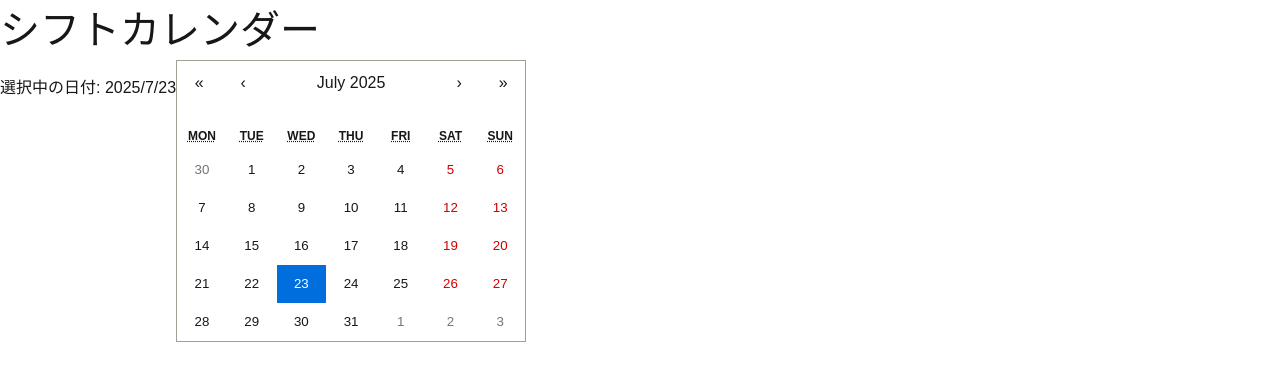
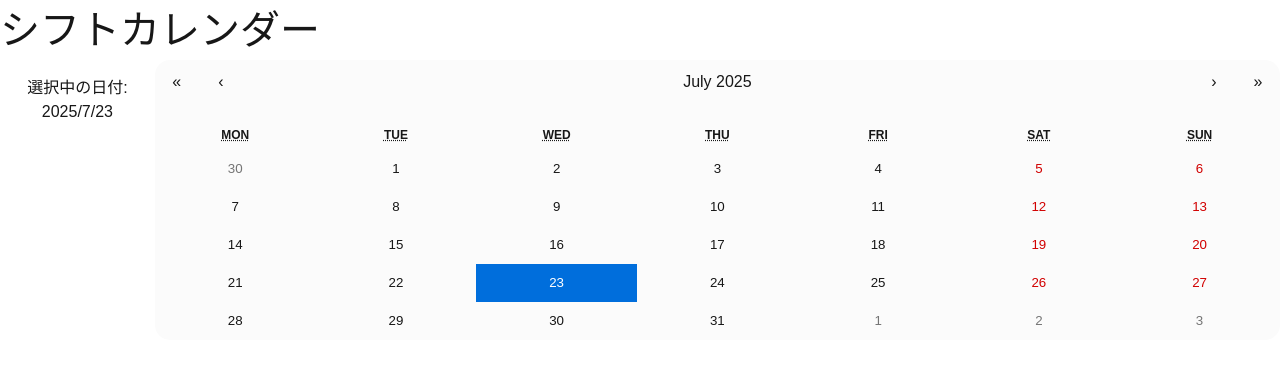
Before and after one commit to ogumakouta/shift-calendar, a Next.js app in the folder frontend/: page /calendar in a window 1280 px wide. Shown: the top 380 px of the page. Built offline with nearby package versions, Linux system fonts and the light colour scheme; sample sign-in values are in the browser's storage.

Commit message:
カレンダーのスタイルを修正 コード追加：Calendar.css

```diff
--- a/frontend/components/Calendar.css
+++ b/frontend/components/Calendar.css
@@ -0,0 +1,8 @@
+@charset "utf-8";
+
+.react-calendar {
+    width: 100%;
+    border: none;
+    border-radius: 15px;
+    background-color: #fbfbfb;
+}
```
